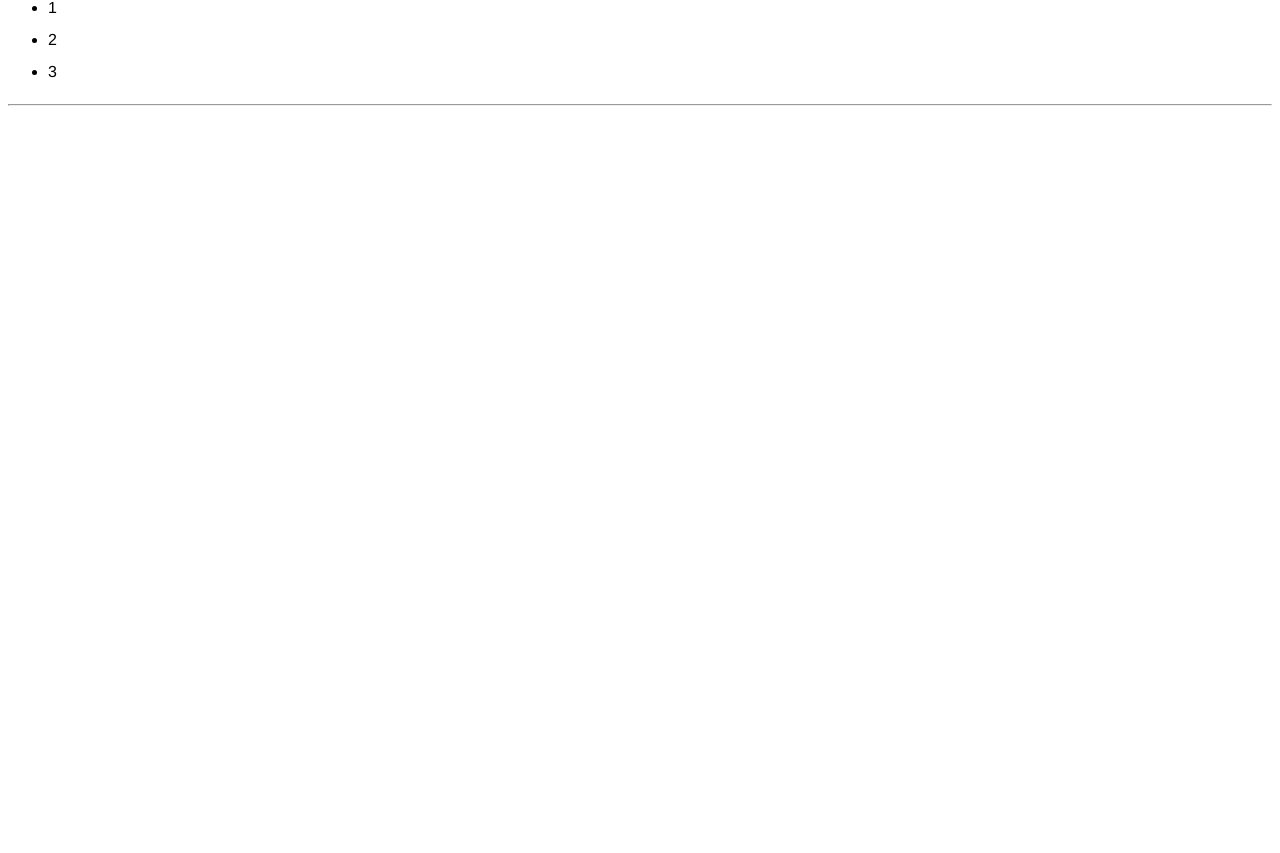
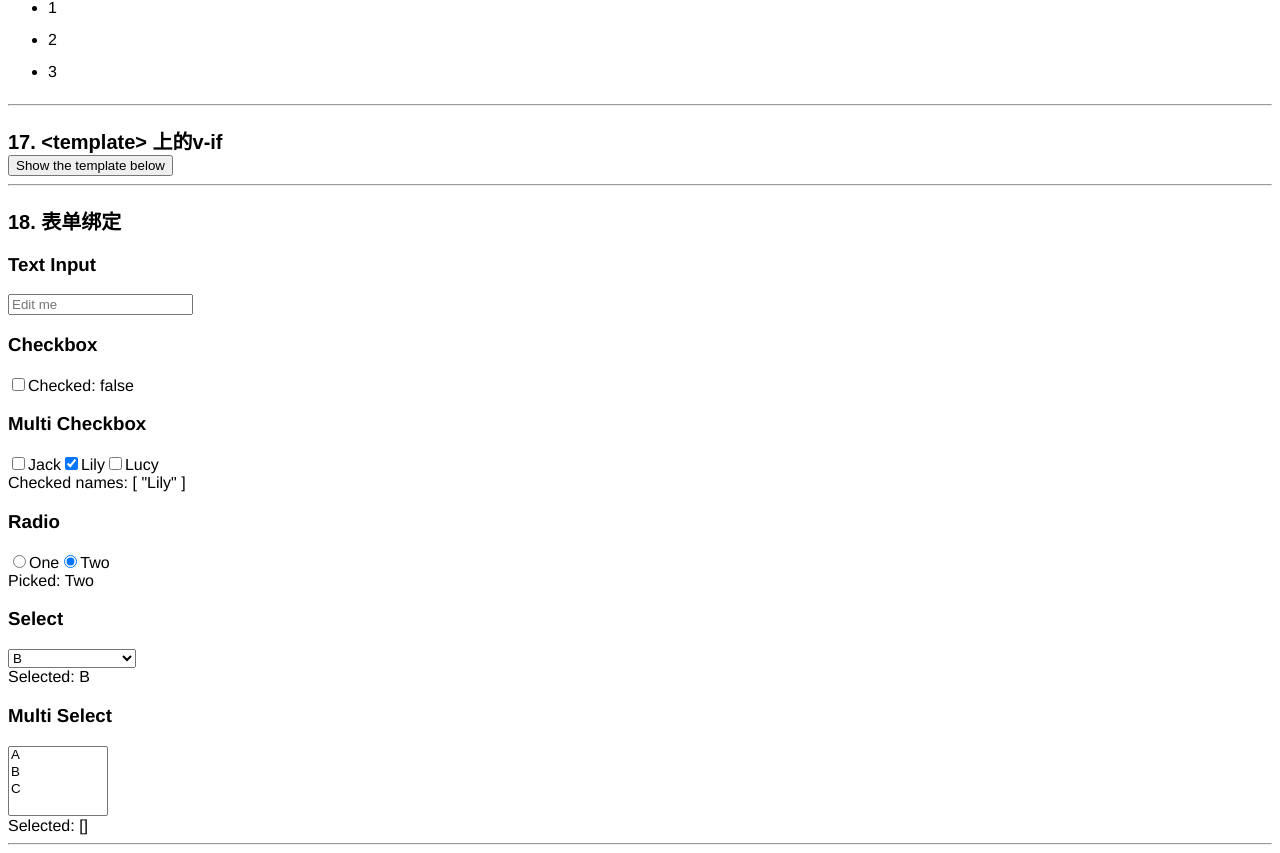
Before and after one commit to xuzepei/vue, a Vue app in the folder my-vue-app/: page / in a window 1280 px wide. Shown: the part 2757-3610 px from the top of the page. Before the commit the page ends 2871 px from the top, so only its background shows below. Built offline with nearby package versions, Linux system fonts and the light colour scheme.

Commit message:
no message

```diff
--- a/my-vue-app/src/components/MyHelloWorld.vue
+++ b/my-vue-app/src/components/MyHelloWorld.vue
@@ -142,19 +142,64 @@
         <hr>
         <div class="title-div" v-pre>15. Attribute绑定</div>
         <div :title="msg">鼠标停留在我这里看看</div>
-        <div :class="{beRed: isRed}" @click="toggleRed">动态class, 点击后变红色</div>
-        <div :style="{color: dynaimcColor}" @click="toggleColor">动态style,点击后改变颜色</div>
+        <div :class="{ beRed: isRed }" @click="toggleRed">动态class, 点击后变红色</div>
+        <div :style="{ color: dynaimcColor }" @click="toggleColor">动态style,点击后改变颜色</div>
         <hr>
         <div class="title-div" v-pre>16. 条件与循环</div>
-        <button @click="show=!show">{{show?"Hide List":"Show List"}}</button>
+        <button @click="show = !show">{{ show ? "Hide List" : "Show List" }}</button>
         <button @click="pushNumber">Push Number</button>
         <button @click="popNumber">Pop Number</button>
         <button @click="reverseList">Reverse List</button>
         <ul v-if="show && list.length">
-            <li v-for="value, index in list" :key="index">{{value}}</li>
+            <li v-for="value, index in list" :key="index">{{ value }}</li>
         </ul>
-        <div v-else-if="show=== false">The list is hidden.</div>
+        <div v-else-if="show === false">The list is hidden.</div>
         <div v-else-if="list.length == 0">The list is empty.</div>
+        <hr>
+        <div class="title-div" v-pre>17. &lt;template&gt; 上的v-if</div>
+        <button @click="toggleShowTemplate"> {{ showTemplate ? "Hide" : "Show" }} the template below</button>
+        <template v-if="showTemplate">
+            <h3>Title</h3>
+            <p>Paragraph 1</p>
+            <p>Paragraph 2</p>
+        </template>
+        <hr>
+        <div class="title-div" v-pre>18. 表单绑定</div>
+        <h3>Text Input</h3>
+        <input v-model="text" placeholder="Edit me">
+        <div>{{text}}</div>
+        <h3>Checkbox</h3>
+        <input type="checkbox" v-model="checked">
+        <label>Checked: {{checked}}</label>
+        <h3>Multi Checkbox</h3>
+        <input type="checkbox" value="Jack" v-model="checkedNames">
+        <label>Jack</label>
+        <input type="checkbox" value="Lily" v-model="checkedNames">
+        <label>Lily</label>
+        <input type="checkbox" value="Lucy" v-model="checkedNames">
+        <label>Lucy</label>
+        <div>Checked names: {{checkedNames}}</div>
+        <h3>Radio</h3>
+        <input type="radio" value="One" v-model="picked">
+        <label>One</label>
+        <input type="radio" value="Two" v-model="picked">
+        <label>Two</label>
+        <div>Picked: {{picked}}</div>
+        <h3>Select</h3>
+        <select v-model="selected">
+            <option disabled value="">Please select one</option>
+            <option>A</option>
+            <option>B</option>
+            <option>C</option>
+        </select>
+        <div>Selected: {{ selected }}</div>
+        <h3>Multi Select</h3>
+        <select v-model="multiSelected" multiple style="width: 100px;">
+            <option>A</option>
+            <option>B</option>
+            <option>C</option>
+        </select>
+        <div>Selected: {{ multiSelected }}</div>
         <hr>
     </div>
 </template>
@@ -210,7 +255,6 @@ li {
 .beRed {
     color: red;
 }
-
 </style>
 
 <script>
@@ -243,7 +287,7 @@ export default {
             },
             className: "myClassName",
             dynaimcColor: "orange",
-            myDynamicStyle: {"font-size":"40px","color":"purple","text-align":"left"},
+            myDynamicStyle: { "font-size": "40px", "color": "purple", "text-align": "left" },
             username: "",
             password: "",
             hobbies: [],
@@ -255,7 +299,14 @@ export default {
             selectionArray: [{ name: "点赞", selected: false }, { name: "转发", selected: false }, { name: "收藏", selected: false }],
             isRed: false,
             show: true,
-            list: [1,2,3],
+            list: [1, 2, 3],
+            showTemplate: false,
+            text: "",
+            checked: false,
+            checkedNames: ["Lily"],
+            picked: "Two",
+            selected: "B",
+            multiSelected:[]
         };
     },
     computed: {
@@ -308,6 +359,13 @@ export default {
         }
     },
     methods: {
+
+        scrollToBottom() {
+            window.scrollTo({
+                top: document.documentElement.scrollHeight,
+                behavior: 'smooth' // 平滑滚动
+            });
+        },
 
         changeMsg() {
             this.msg = "Hello, World!";
@@ -408,7 +466,17 @@ export default {
 
         reverseList() {
             this.list.reverse();
-        }
+        },
+
+        toggleShowTemplate() {
+            this.showTemplate = !this.showTemplate;
+
+            //如果你在更新某个元素的内容后立即需要滚动到最底部，可以使用 Vue.nextTick 来确保 DOM 完成更新后再进行滚动操作：
+            this.$nextTick(() => {
+                this.scrollToBottom();
+            });
+
+        },
     }
 };
 </script>
```
